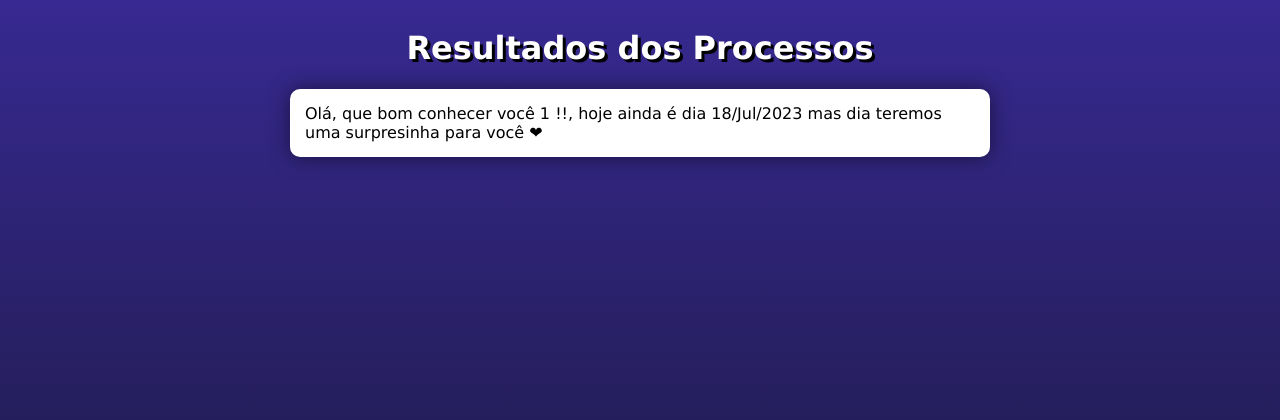
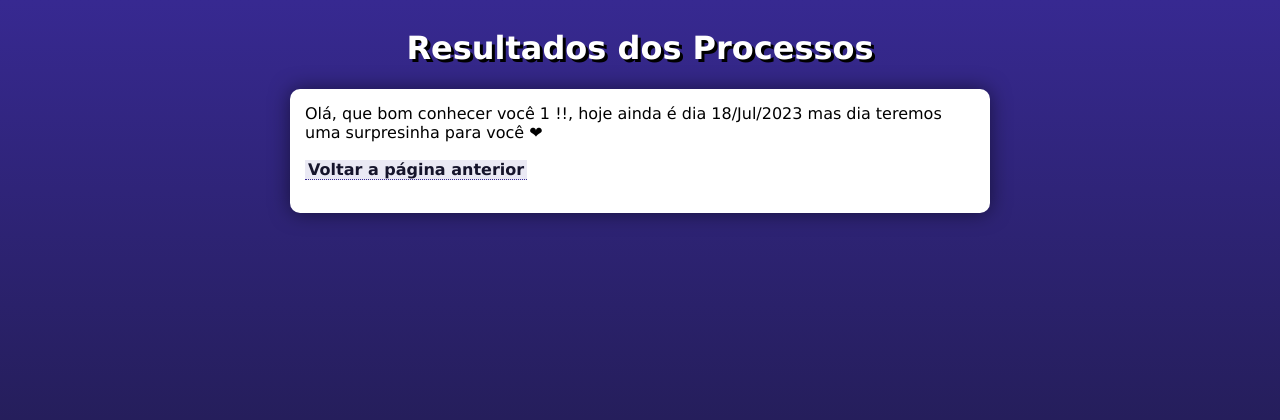
Before and after one commit to Jomavilla/cursophp, a PHP site: page /cad.php?nome=1 in a window 1280 px wide. Shown: the top 420 px of the page. Run offline with PHP 8.4, Linux system fonts and the light colour scheme; data that the repository does not hold is empty.

Commit message:
return button

```diff
--- a/ex003/cad.php
+++ b/ex003/cad.php
@@ -24,8 +24,8 @@
       $aniv = $_GET["aniv"];
 
       echo "Olá, que bom conhecer você $nome $snome!!, hoje ainda é dia " . date("d/M/Y"). " mas dia $aniv teremos uma surpresinha para você  \u{2764}";
-
     ?>
+    <p><a href="javascript:history.go(-1)">Voltar a página anterior</a></p>
   </main>
 </body>
 
```
